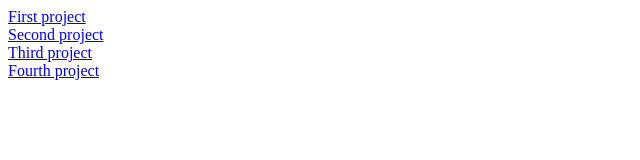
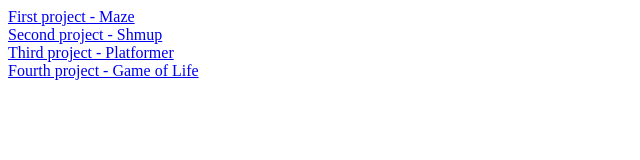
Before and after one commit to Lilium213/first-godot-project, a plain HTML site: page index.html in a window 1280 px wide. Shown: the whole page, without its empty margins (0-640 px from the left). Drawn offline with Linux system fonts and the light colour scheme.

Commit message:
Fixed speed buttons in fourth project and updated titles

```diff
--- a/index.html
+++ b/index.html
@@ -9,16 +9,16 @@
 
 <body>
     <div>
-        <a href="first-project/">First project</a>
+        <a href="first-project/">First project - Maze</a>
     </div>
     <div>
-        <a href="second-project/">Second project</a>
+        <a href="second-project/">Second project - Shmup</a>
     </div>
     <div>
-        <a href="third-project/">Third project</a>
+        <a href="third-project/">Third project - Platformer</a>
     </div>
     <div>
-        <a href="fourth-project/">Fourth project</a>
+        <a href="fourth-project/">Fourth project - Game of Life</a>
     </div>
 </body>
 
```
Also changed, not shown: fourth-project/index.html (+1 -1 lines), 1 other file.
